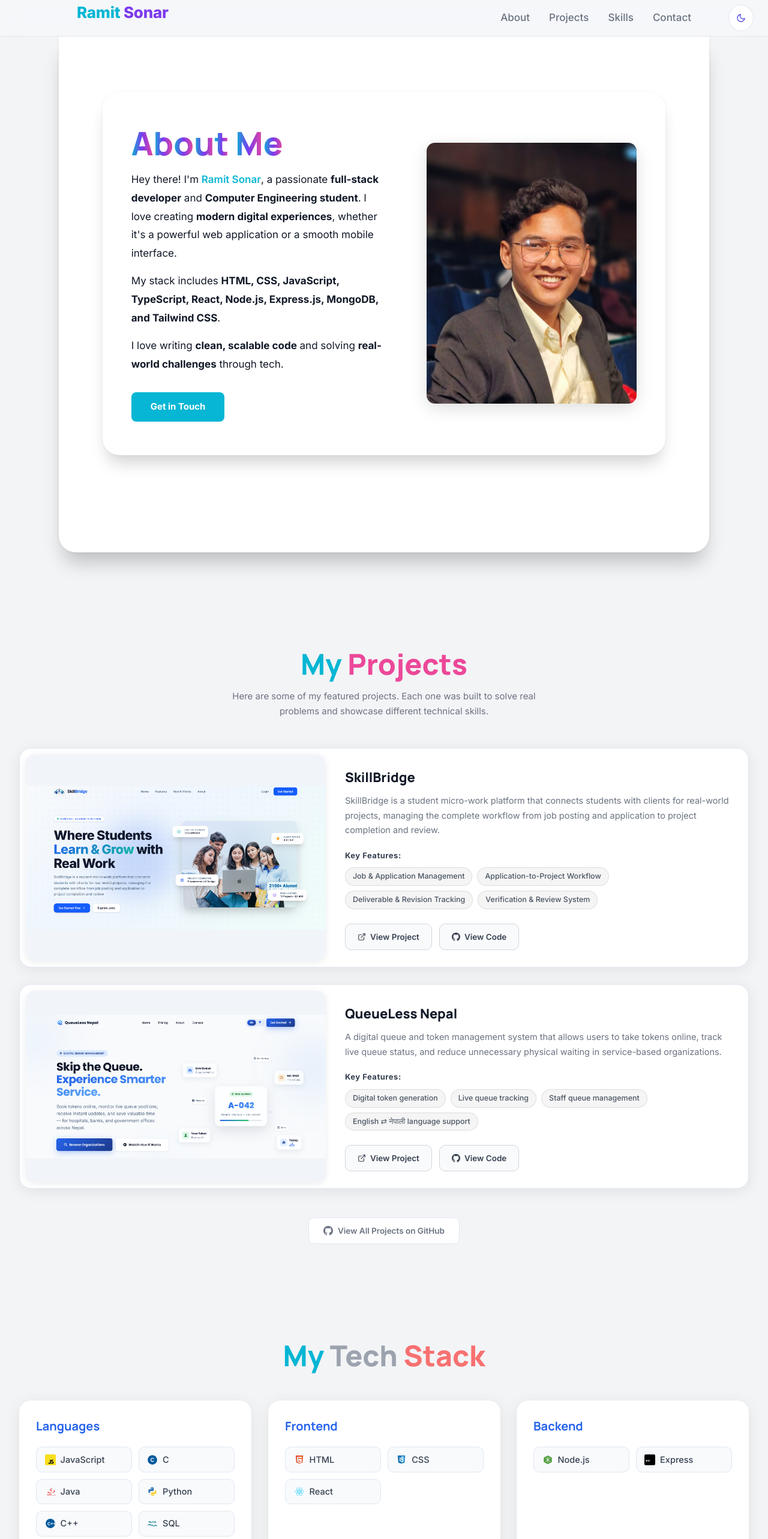
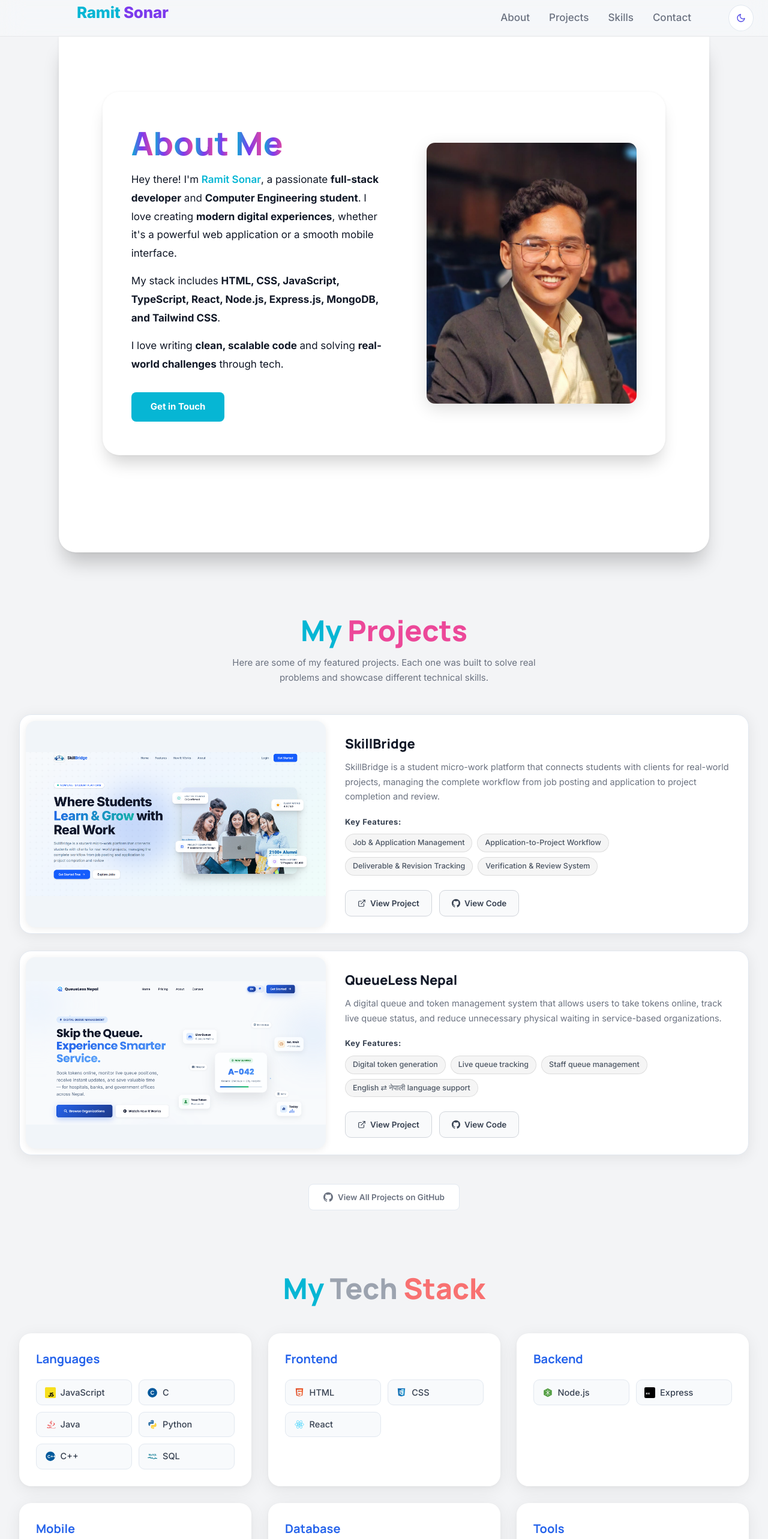
Before and after one commit to Ramit-Sonar/ramit-portfolio, a React (Vite) app: page / in a window 1280 px wide. Shown: the top 2566 px of the page at 60% size. Built offline with nearby package versions, Linux system fonts and the light colour scheme; the HTML template or start-up script is replaced by a standard one.

Commit message:
style: adjust padding in section and about components for improved layout consistency

```diff
--- a/src/index.css
+++ b/src/index.css
@@ -184,24 +184,24 @@ h6 {
 
 /* ── Section padding ── */
 .section-pad {
-  padding-top: 3rem;
-  padding-bottom: 3rem;
+  padding-top: 2rem;
+  padding-bottom: 2rem;
 }
 .about-section {
   padding-top: 0;
-  padding-bottom: 3rem;
+  padding-bottom: 2rem;
 }
 @media (min-width: 640px) {
-  .section-pad { padding-top: 4rem; padding-bottom: 4rem; }
-  .about-section { padding-bottom: 4rem; }
+  .section-pad { padding-top: 2.75rem; padding-bottom: 2.75rem; }
+  .about-section { padding-bottom: 2.75rem; }
 }
 @media (min-width: 1024px) {
-  .section-pad { padding-top: 5rem; padding-bottom: 5rem; }
-  .about-section { padding-bottom: 5rem; }
+  .section-pad { padding-top: 3.25rem; padding-bottom: 3.25rem; }
+  .about-section { padding-bottom: 3.25rem; }
 }
 @media (max-width: 480px) {
-  .section-pad { padding-top: 2.75rem; padding-bottom: 2.75rem; }
-  .about-section { padding-bottom: 2.75rem; }
+  .section-pad { padding-top: 1.75rem; padding-bottom: 1.75rem; }
+  .about-section { padding-bottom: 1.75rem; }
 }
 
 /* ── Section container ── */
```
